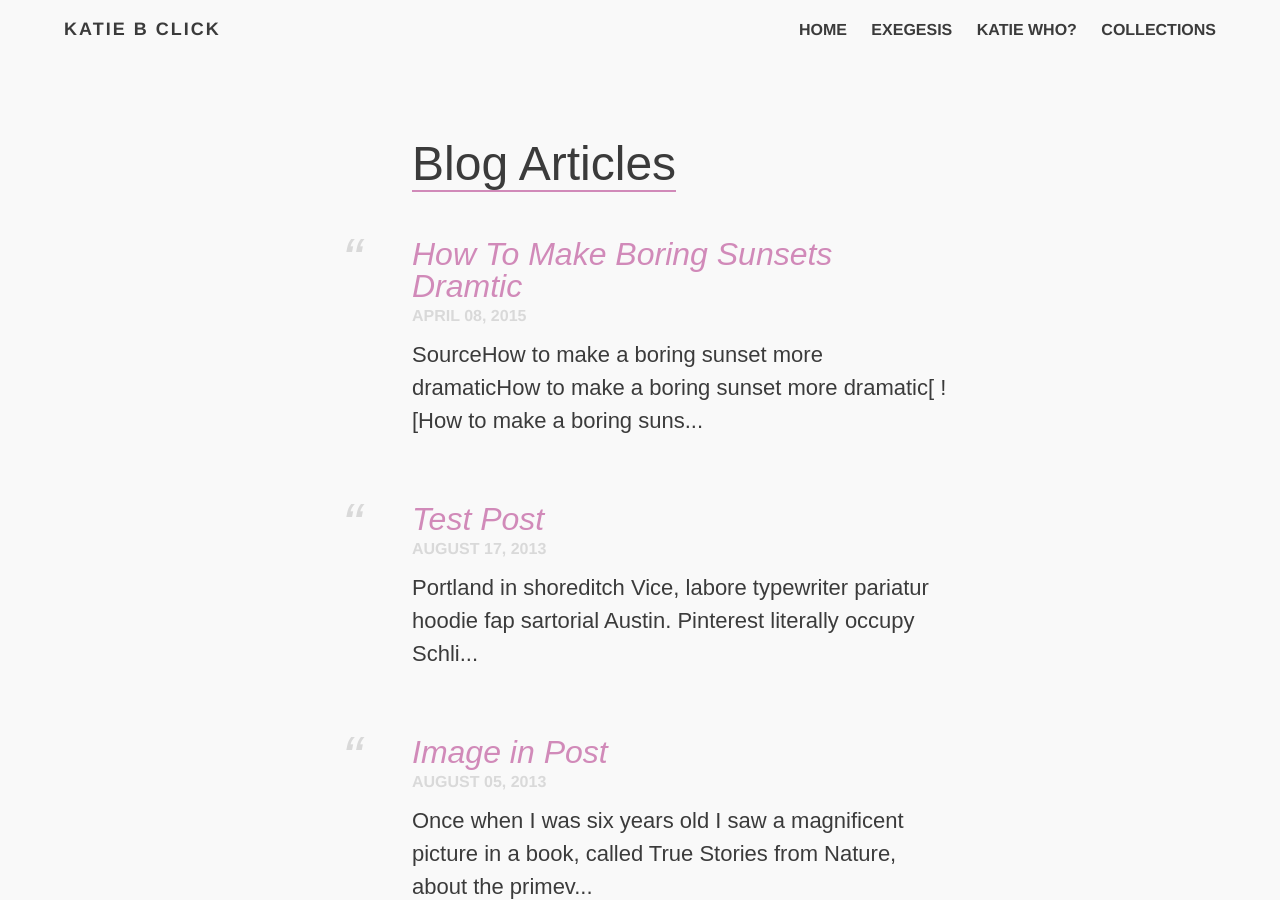
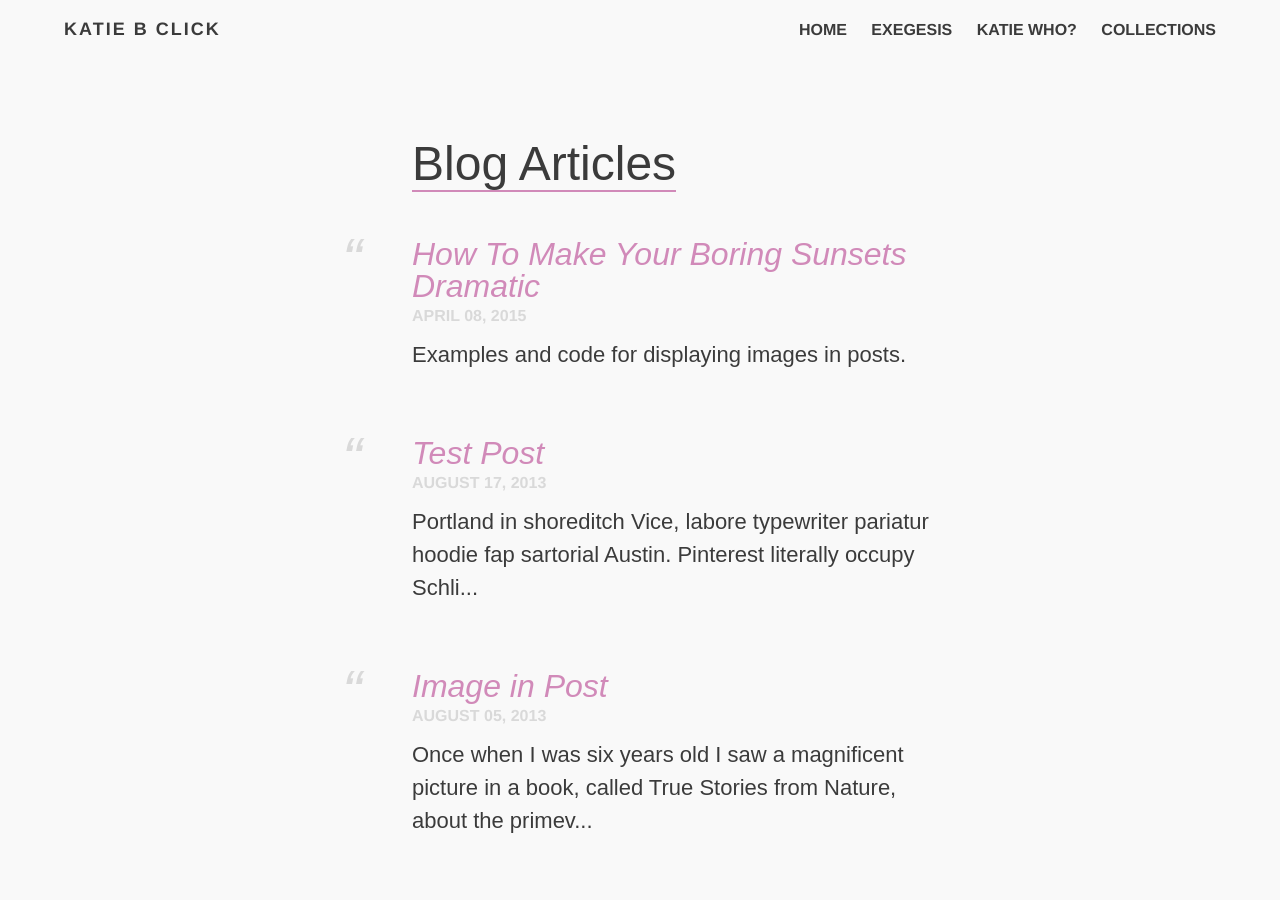
Before and after one commit to roachhd/katiebclick, a Jekyll site: the page built from index.md, in a window 1280 px wide and 900 px high. Built offline with Jekyll 4.4.1, drawn with Linux system fonts in a browser that asks for light colours; some of the changed text lies outside the part shown.

Commit message:
Update 2015-04-08-how-to-make-boring-sunsets-dramtic.md

```diff
--- a/_posts/2015-04-08-how-to-make-boring-sunsets-dramtic.md
+++ b/_posts/2015-04-08-how-to-make-boring-sunsets-dramtic.md
@@ -1,23 +1,19 @@
+---
+layout: post
+title: "How To Make Your Boring Sunsets Dramatic"
+description: "Examples and code for displaying images in posts."
+category: articles
+tags: [sample post, images, test]
+---
 
-[Source](http://www.digitalcameraworld.com/2014/04/17/how-to-make-a-boring-sunset-more-dramatic/ "Permalink to How to make a boring sunset more dramatic")
-
-# How to make a boring sunset more dramatic
-
-## How to make a boring sunset more dramatic
-
-[ ![How to make a boring sunset more dramatic][1]][2]
 
 _Do your sunrise and sunset images often look flat and dull? [Try these simple photo editing tips][3] to make them more dramatic!_
 
-The main problem when shooting sunrises or sunsets is getting detail in both the sky and foreground. [Even if you use a graduated neutral density filter][5], it's often impossible to get the balance exactly right.
+The main problem when shooting sunrises or sunsets is getting detail in both the sky and foreground. Even if you use a graduated neutral density filter, it's often impossible to get the balance exactly right.
 
 Shoot in Raw, though, and you'll find that the tools in Adobe Camera Raw (ACR) in Photoshop will allow you to get much more detail out of both the highlights and the shadows.
 
-**SEE MORE:** [Adobe Camera Raw – the secret to using it for just about everything][7]
-
 However, bear in mind that ACR has limits! You should always make sure that you k[eep as much highlight detail in the sky as possible][8] when you're shooting your sunrise and sunset images.
-
-**SEE MORE:** [Sunset photography – the only tutorial you'll ever need][9]
 
 ### How to give a dull sunset photo more impact
 
```
